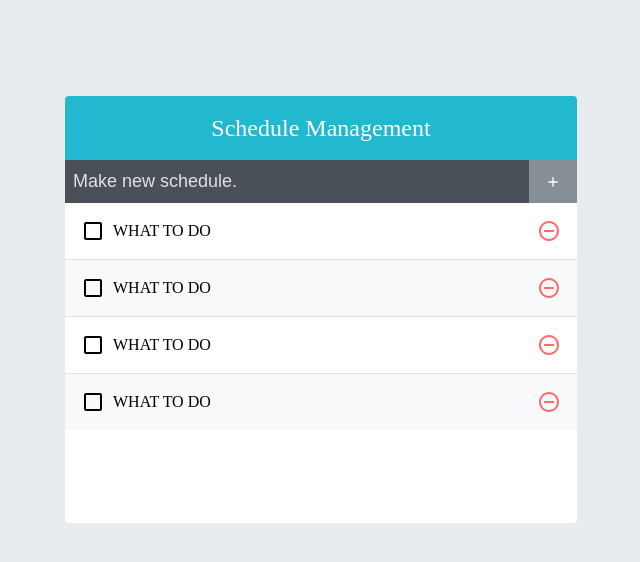
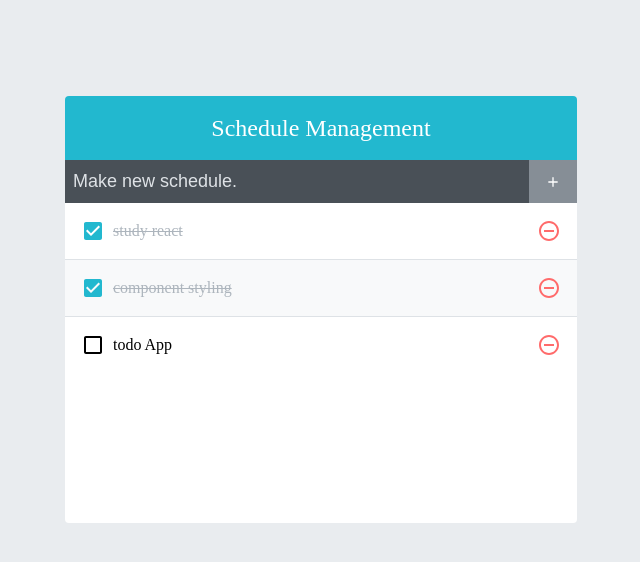
Before and after one commit to songdoing/Todo-App, a React (Create React App) app: page / in a window 1280 px wide. Shown: the top 562 px of the page, without its empty margins (319-959 px from the left). Built offline with nearby package versions, Linux system fonts and the light colour scheme.

Commit message:
useState : todos

```diff
--- a/src/App.js
+++ b/src/App.js
@@ -1,13 +1,30 @@
-import React from 'react';
+import React, { useState } from 'react';
 import TodoTemplate from './components/TodoTemplate';
 import TodoInsert from './components/TodoInsert';
 import TodoList from './components/TodoList';
 
 const App = () => {
+  const [todos, setTodos] = useState([
+    {
+      id : 1,
+      text : 'study react',
+      checked : true,
+    },
+    {
+      id : 2,
+      text : 'component styling',
+      checked : true,
+    },
+    {
+      id : 3,
+      text : 'todo App',
+      checked : false,
+    },
+  ]);
   return (
     <TodoTemplate>
       <TodoInsert />
-      <TodoList />
+      <TodoList todos = {todos}/>
     </TodoTemplate>
   );
 };
--- a/src/components/TodoList.js
+++ b/src/components/TodoList.js
@@ -2,13 +2,12 @@
 import TodoListItem from './TodoListItem';
 import './TodoList.scss';
 
-const TodoList = () => {
+const TodoList = ( {todos }) => {
     return (
         <div className="TodoList">
-            <TodoListItem/>
-            <TodoListItem/>
-            <TodoListItem/>
-            <TodoListItem/>
+            {todos.map(todo => (
+                <TodoListItem todo={todo} key={todo.id} />
+            ))}
         </div>
     );
 };
--- a/src/components/TodoListItem.js
+++ b/src/components/TodoListItem.js
@@ -1,17 +1,19 @@
 import React from 'react';
 import {
     MdCheckBoxOutlineBlank,
-    MeCheckBox,
+    MdCheckBox,
     MdRemoveCircleOutline,
 } from 'react-icons/md';
+import cn from 'classnames';
 import './TodoListItem.scss';
 
-const TodoListItems = () => {
+const TodoListItem = ( {todo }) => {
+    const { text, checked } = todo;
     return (
         <div className="TodoListItem">
-            <div className="checkbox">
-                <MdCheckBoxOutlineBlank/>
-                <div className="text">WHAT TO DO</div>
+            <div className={cn('checkbox' , { checked })}>
+            {checked? <MdCheckBox /> : <MdCheckBoxOutlineBlank/>}
+                <div className="text">{text}</div>
             </div>
             <div className="remove">
                 <MdRemoveCircleOutline/>
@@ -20,4 +22,4 @@
     );
 };
 
-export default TodoListItems;
+export default TodoListItem;
```
Also changed, not shown: 1 other file (tests, documents, lock files or other folders).
